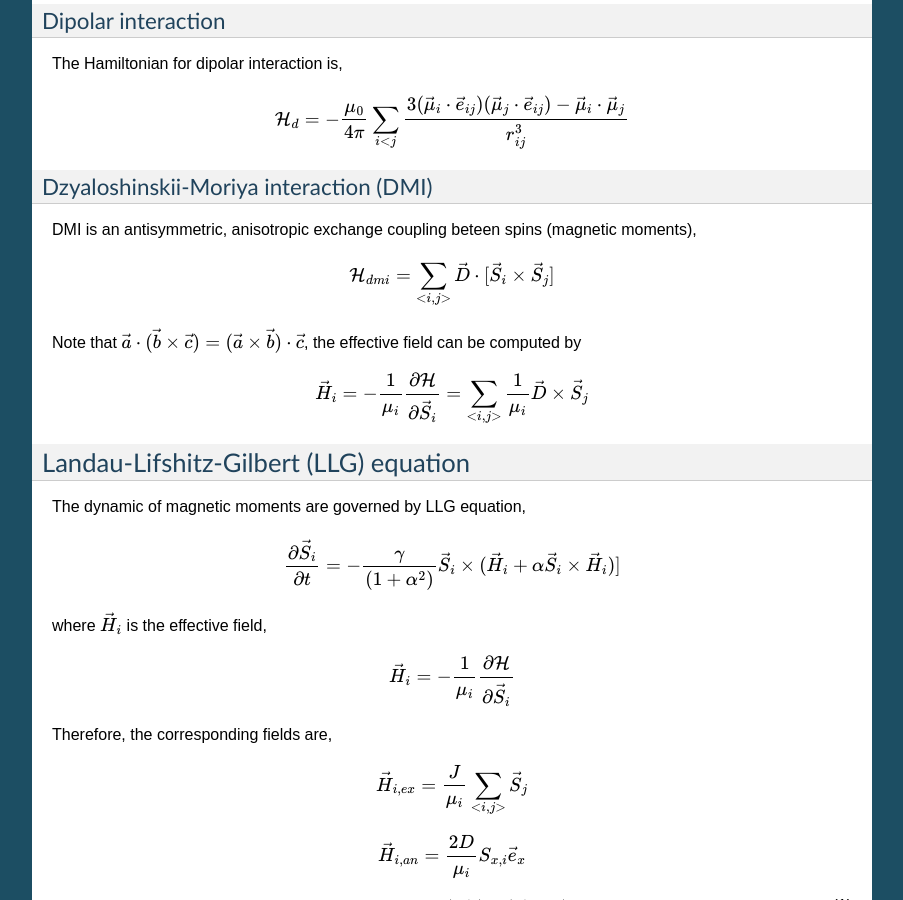
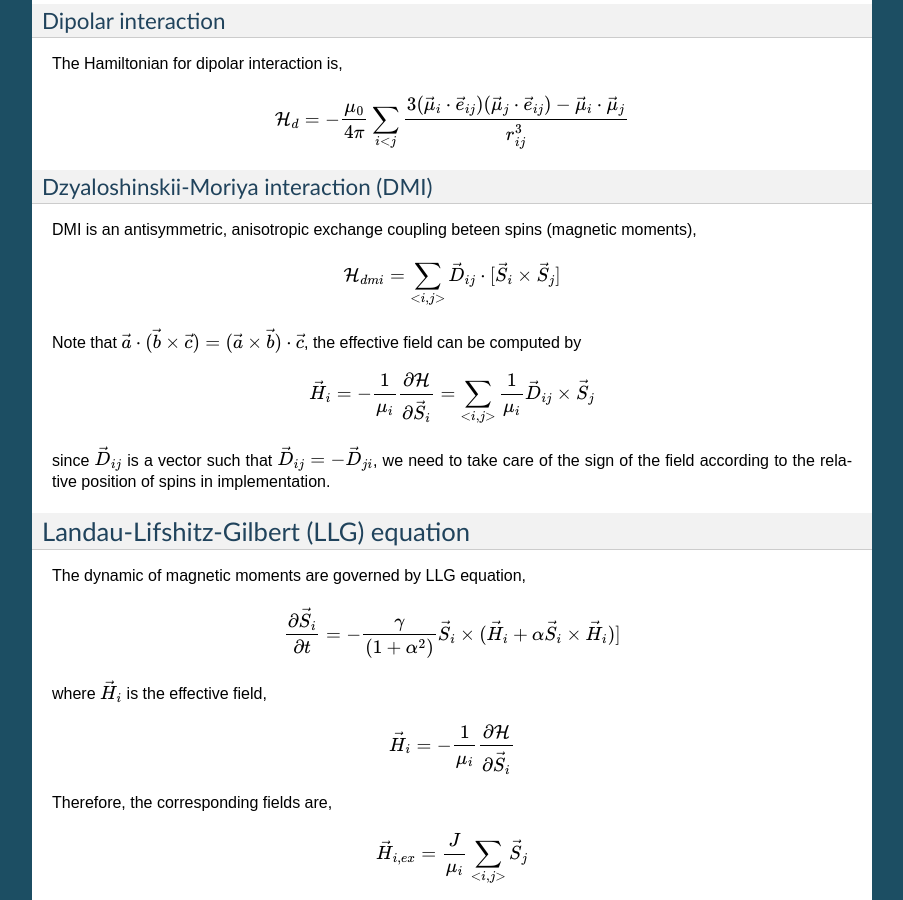
Before and after one commit to computationalmodelling/fidimag, a Sphinx documentation site: the page built from doc/core_eqs.rst, in a window 1280 px wide and 900 px high, scrolled down 687 px. Shown: the whole window, without its empty margins (198-1101 px from the left). Built offline with Sphinx 7.4.7, drawn with Linux system fonts in a browser that asks for light colours; formulas are drawn with MathJax 3.

Commit message:
the previous implementation of dmi is wrong

```diff
--- a/doc/core_eqs.rst
+++ b/doc/core_eqs.rst
@@ -42,13 +42,14 @@ Dzyaloshinskii-Moriya interaction (DMI)
 DMI is an antisymmetric, anisotropic exchange coupling beteen spins (magnetic moments),
 
 .. math::
-   \mathcal{H}_{dmi}=\sum_{<i,j>} \vec{D}\cdot [\vec{S}_i \times \vec{S}_j]
+   \mathcal{H}_{dmi}=\sum_{<i,j>} \vec{D}_{ij}\cdot [\vec{S}_i \times \vec{S}_j]
 
 Note that :math:`\vec{a}\cdot(\vec{b}\times\vec{c})=(\vec{a}\times\vec{b})\cdot\vec{c}`, the effective field can be computed by
 
 .. math::
-   \vec{H}_i = - \frac{1}{\mu_i}\frac{\partial \mathcal{H}}{\partial \vec{S}_i} =\sum_{<i,j>} \frac{1}{\mu_i} \vec{D}\times\vec{S}_j
+   \vec{H}_i = - \frac{1}{\mu_i}\frac{\partial \mathcal{H}}{\partial \vec{S}_i} =\sum_{<i,j>} \frac{1}{\mu_i} \vec{D}_{ij}\times\vec{S}_j
 
+since :math:`\vec{D}_{ij}` is a vector such that :math:`\vec{D}_{ij}=-\vec{D}_{ji}`, we need to take care of the sign of the field according to the relative position of spins in implementation.
 
 Landau-Lifshitz-Gilbert (LLG) equation
 ---------------------------------------
```
Also changed, not shown: 2 other files.
